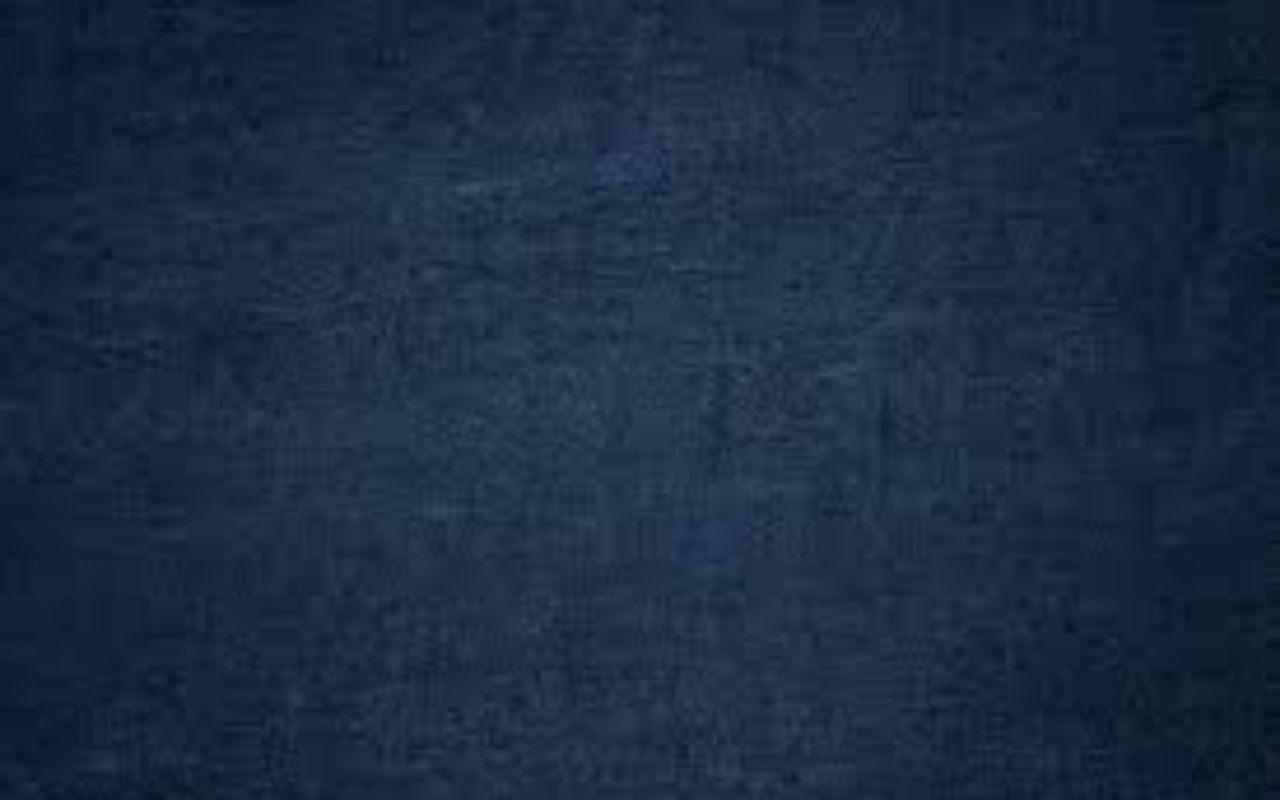
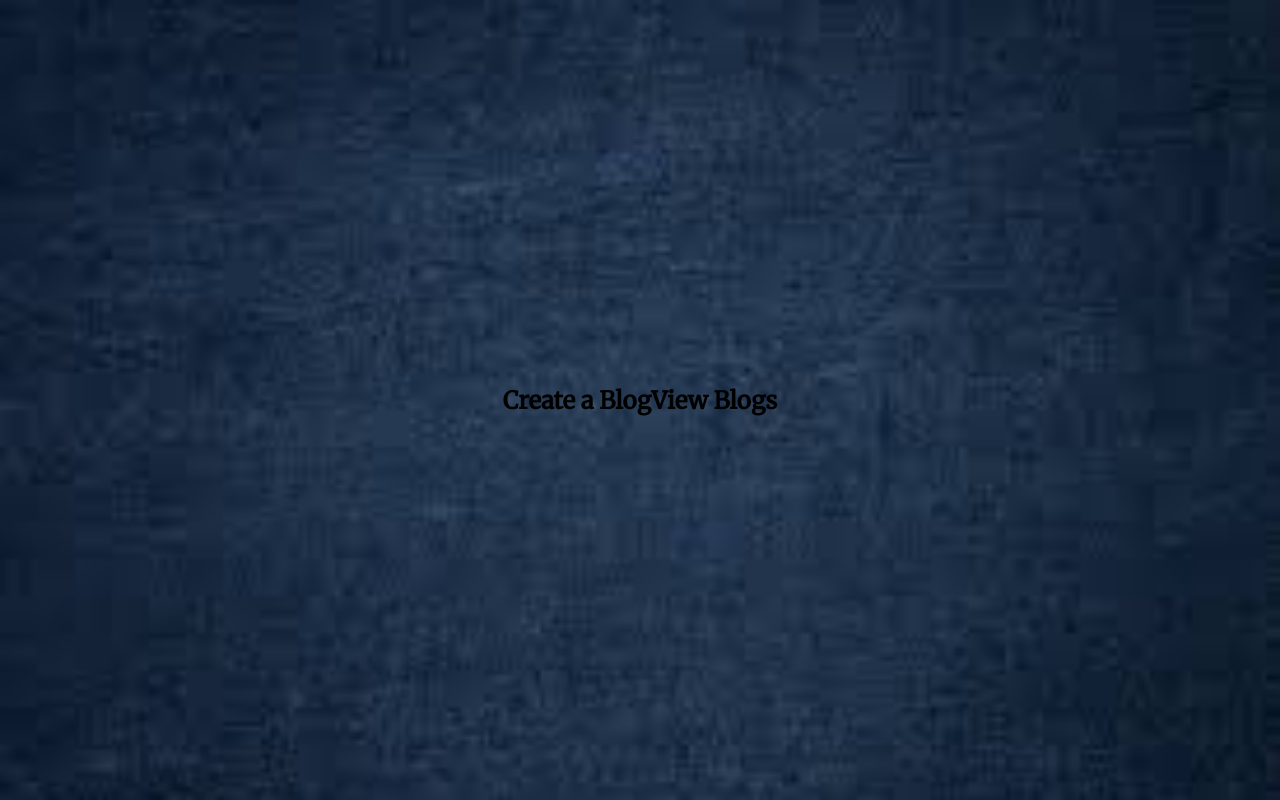
Before and after one commit to Wanjie-Ryan/Indakwa-blogs, a React (Create React App) app: page /dashboard in a window 1280 px wide. Built offline with nearby package versions, Linux system fonts and the light colour scheme; a web font is replaced by a local one.

Commit message:
indakwa-blogs

```diff
--- a/src/components/dashboard/dash.css
+++ b/src/components/dashboard/dash.css
@@ -0,0 +1,20 @@
+.dashboard{
+
+    width:100%;
+}
+
+.dashboard-cont{
+    width:90%;
+    margin-left:auto;
+    margin-right:auto;
+    display:flex;
+    flex-direction:column;
+    justify-content:center;
+    align-items:center;
+    min-height:100vh;
+}
+
+.dash-title{
+    display:flex;
+
+}
--- a/src/components/dashboard/dash.jsx
+++ b/src/components/dashboard/dash.jsx
@@ -8,6 +8,36 @@ function Dashboard(){
 
         <>
 
+            <section className='dashboard'>
+
+                <div className='dashboard-cont'>
+
+                    <div className='dash-title'>
+
+                        <div className='title-1'>
+
+                            <h2>Create a Blog</h2>
+
+                        </div>
+
+                        <div className='title-2'>
+
+                            <h2>View Blogs</h2>
+
+
+                        </div>
+
+
+                    </div>
+
+
+
+                </div>
+
+
+
+            </section>
+
 
         </>
     )
--- a/src/components/login/login.jsx
+++ b/src/components/login/login.jsx
@@ -1,6 +1,7 @@
 import React from "react";
 import "./login.css";
 import Logo from "../../Images/Logo.png";
+import {Link} from 'react-router-dom'
 
 function Login() {
   return (
@@ -35,7 +36,7 @@ function Login() {
             </div>
 
             <div className="button-div">
-              <button className="login-btn">Login</button>
+              <Link to='/dashboard'><button className="login-btn">Login</button></Link>
             </div>
           </div>
         </form>
--- a/src/pages/dashboard/dash.jsx
+++ b/src/pages/dashboard/dash.jsx
@@ -1,16 +1,12 @@
-import React from 'react'
+import React from "react";
+import Dashboard from "../../components/dashboard/dash";
 
-
-
-function DashboardPages (){
-
-    return(
-
-        <>
-
-
-        </>
-    )
+function DashboardPages() {
+  return (
+    <>
+      <Dashboard />
+    </>
+  );
 }
 
-export default DashboardPages
+export default DashboardPages;
```
